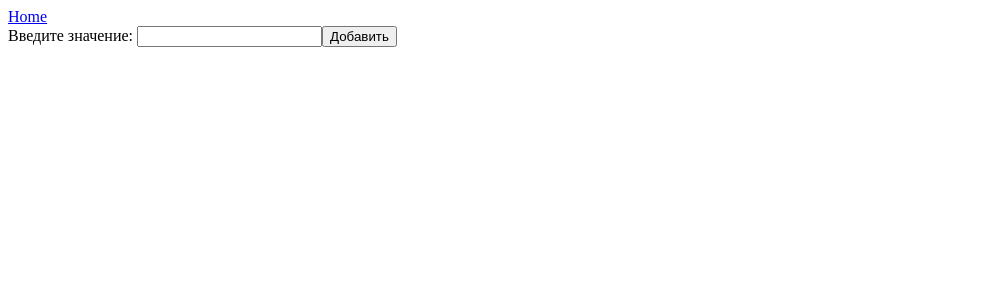
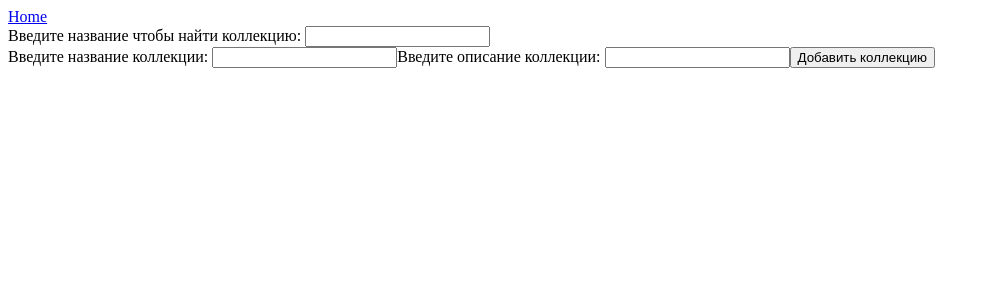
Before and after one commit to Mayrain1/Mod-Collections-on-React, a React (Vite) app: page / in a window 1280 px wide. Shown: the top 300 px of the page, without its empty margins (0-990 px from the left). Built offline with nearby package versions, Linux system fonts and the light colour scheme.

Commit message:
Add search for collections, add form instead of input in home.jsx

```diff
--- a/src/components/Collection.jsx
+++ b/src/components/Collection.jsx
@@ -2,10 +2,23 @@ import { useState } from "react";
 import {Link} from "react-router-dom";
 
 function Collection({collection, removeCollection}) {
+    const [isEditing, setIsEditing] = useState(false);
+    const [editForm, setEditForm] = useState(null);
     return (
         <li>
+            {isEditing ? (<>
+
+            </>)
+            : (
+            <>
             <Link to={`/collection/${collection.id}`}>{collection.title}</Link>
+            <p>{collection.description}</p>
             <button onClick={() => removeCollection(collection.id)}>Удалить</button>
+            <button onClick={() => {
+                setEditForm({...collection})
+                setIsEditing(true)
+            }}>Редактировать</button>
+            </>)}
         </li>
     )
 }
--- a/src/pages/home.jsx
+++ b/src/pages/home.jsx
@@ -1,38 +1,73 @@
-import { useState } from "react";
+import { use, useState } from "react";
 import Collection from "../components/Collection";
 
 function Home({ collections, setCollections }) {
-  const [inputValue, setInputValue] = useState("");
+  const [collectionForm, setCollectionForm] = useState({
+    title: "",
+    description: ""
+  });
+
+  const [searchValue, setSearchValue] = useState("");
+
+  function handleSubmit(e) {
+    e.preventDefault();
+    addCollection();
+  }
+
+  function handleChange(e) {
+    setCollectionForm({...collectionForm, [e.target.name]: e.target.value});
+  }
 
   function addCollection() {
-    const value = inputValue.trim();
-    if (!value) return;
+    const hasEmptyField = Object.values(collectionForm).some(field => field.trim().length === 0);
+    if (hasEmptyField) return;
 
     const collection = {
       id: Date.now(),
-      title: value,
-      description: null,
+      title: collectionForm.title.trim(),
+      description: collectionForm.description.trim(),
       mods: []
     }
 
     setCollections([...collections, collection]);
-    setInputValue("");
+    setCollectionForm({
+      title: "",
+      description: ""
+    });
   }
 
   function removeCollection(id) {
     setCollections(collections.filter(collection => id !== collection.id));
   }
 
+  const filteredCollections = collections.filter(col =>
+    col.title.toLowerCase().includes(searchValue.toLowerCase())
+  );
+
   return (
     <div className="container">
-      <label htmlFor="collection-title">Введите значение: </label>
-      <input id="collection-title"
-      value={inputValue}
-      onChange={(e) => setInputValue(e.target.value)}/>
-      <button onClick={addCollection}>Добавить</button>
+      <label htmlFor="collection-search-input">Введите название чтобы найти коллекцию: </label>
+      <input id="collection-search-input"
+      value={searchValue}
+      onChange={(e) => setSearchValue(e.target.value)}/>
+
+      <form onSubmit={handleSubmit}>
+          <label htmlFor="collection-title">Введите название коллекции: </label>
+          <input id="collection-title"
+          name="title"
+          value={collectionForm.title}
+          onChange={handleChange}/>
+
+           <label htmlFor="collection-title">Введите описание коллекции: </label>
+          <input id="collection-description"
+          name="description"
+          value={collectionForm.description}
+          onChange={handleChange}/>
+          <button onClick={addCollection}>Добавить коллекцию</button>
+      </form>
 
       <ul className="collections-list">
-        {collections.map(collection => (
+        {filteredCollections.map(collection => (
           <Collection
           key={collection.id}
           collection={collection}
```
